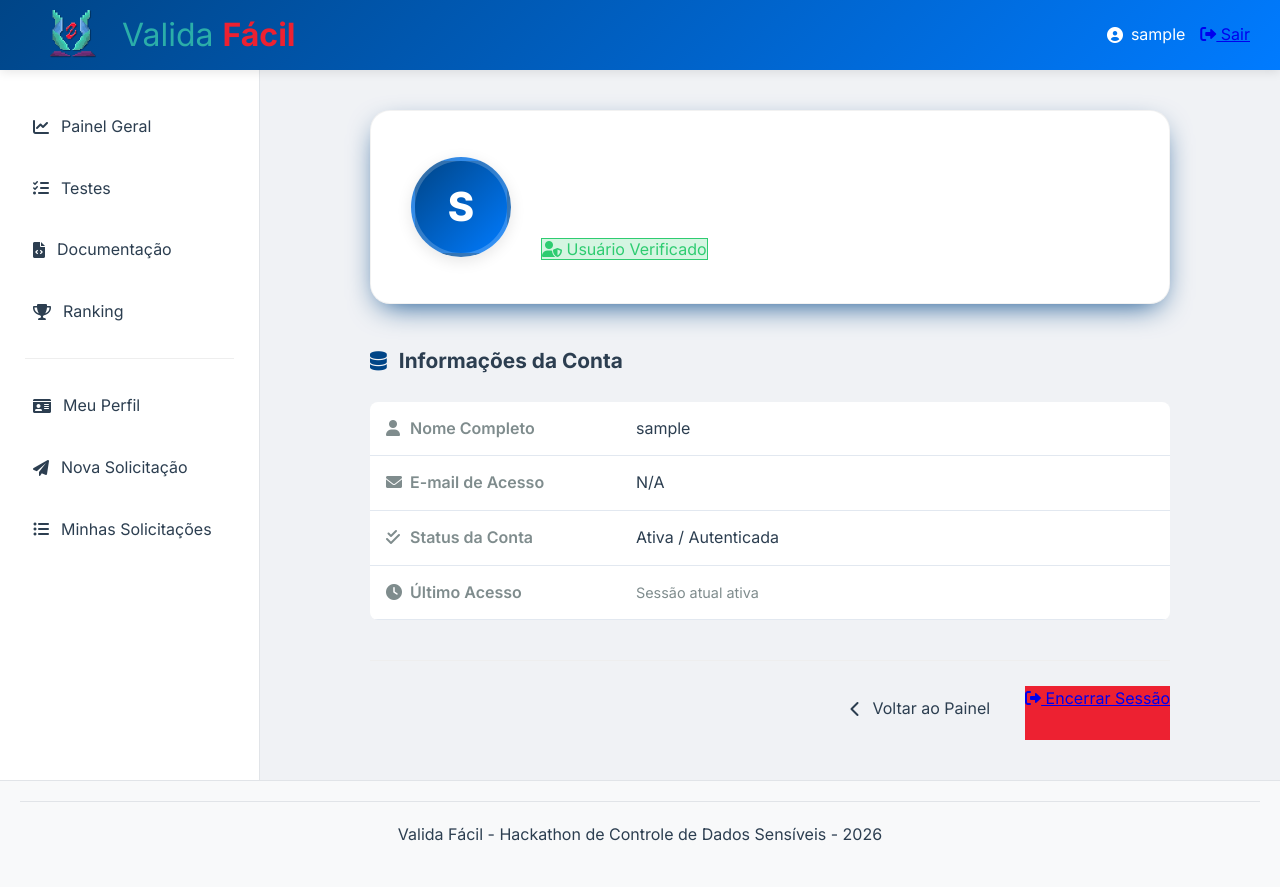
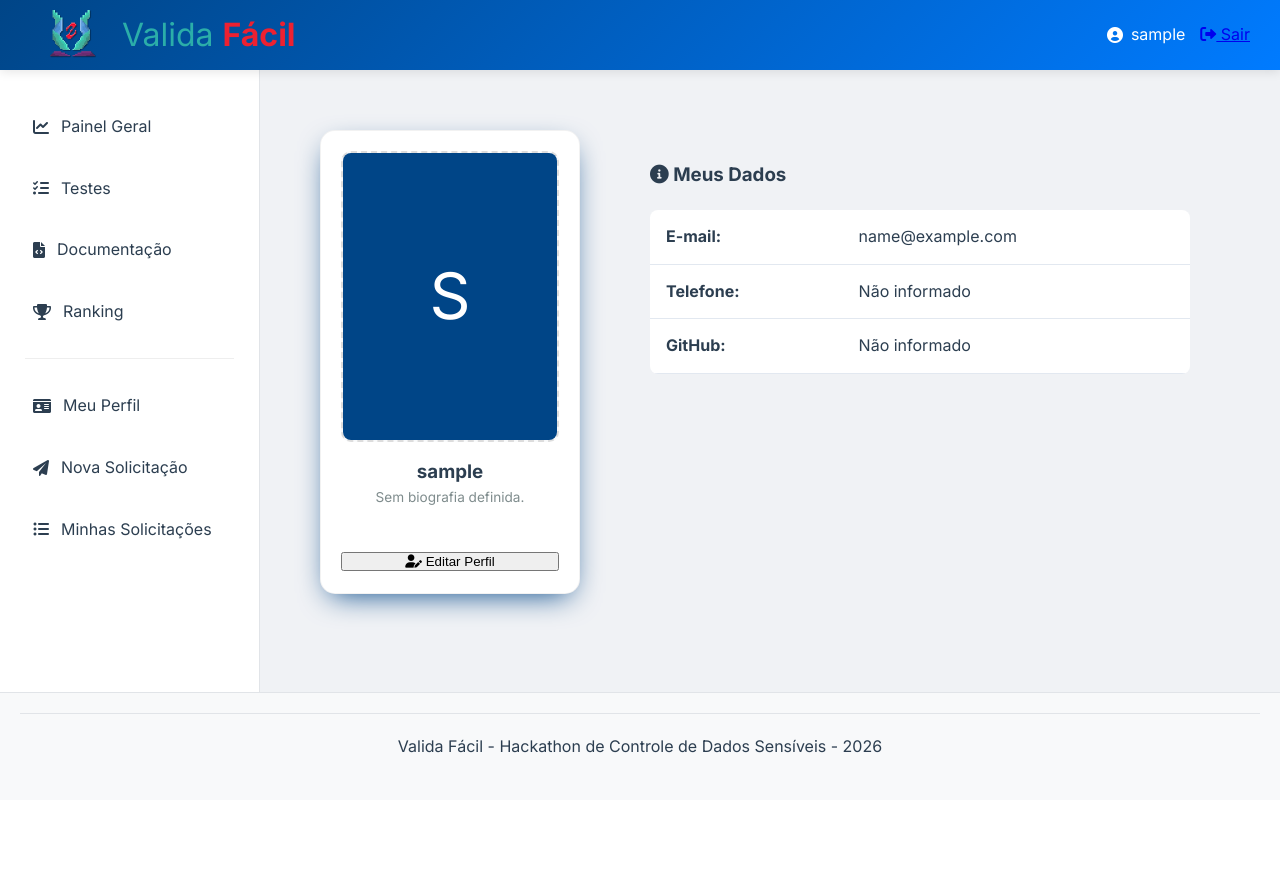
Before and after one commit to KD-Devz/Hackathon_Controle_Social_Desafio_Participa_DF, a Flask app: page /meu_perfil in a window 1280 px wide. After the commit the page ends 753 px from the top, so only its background shows below. Run offline with Flask 3, Linux system fonts and the light colour scheme; the visitor is signed in with stand-in values (Sample User, id 1); data comes from the database, SQL or seed files in the repository.

Commit message:
feat(perfil): Style, organização e dados

```diff
--- a/templates/real/pagina_detalhes_analise.html
+++ b/templates/real/pagina_detalhes_analise.html
@@ -166,8 +166,9 @@
                 <i class="fas fa-arrow-left"></i> Histórico
             </a>
 
-            <button onclick="window.print()" class="btn-primary" style="background-color: var(--text-main);">
-                <i class="fas fa-print"></i> Gerar PDF do Relatório
+            <button onclick="window.print()" class="btn btn-primary">
+                <i class="fas fa-print"></i>
+                Gerar PDF
             </button>
         </div>
     </section>
--- a/templates/real/pagina_meu_perfil.html
+++ b/templates/real/pagina_meu_perfil.html
@@ -1,77 +1,141 @@
 {% extends "base.html" %}
 
-{% block title %}Meu Perfil | Valida Fácil{% endblock %}
+{% block main %}
+    <div class="profile-container" style="display: flex; gap: 40px; align-items: flex-start; padding: 20px;">
 
-{% block main %}
-<section class="content" style="max-width: 800px; margin: 0 auto;">
-
-    <div class="card-glow" style="--card-color: var(--primary); margin-bottom: 40px; padding: 40px;">
-        <div style="display: flex; align-items: center; gap: 30px;">
-            <div class="profile-avatar" style="width: 100px; height: 100px; background: linear-gradient(135deg, var(--primary), var(--secondary)); border-radius: 50%; display: flex; align-items: center; justify-content: center; font-size: 2.5rem; color: white; font-weight: 800; border: 4px solid rgba(255,255,255,0.2); box-shadow: 0 4px 15px rgba(0,0,0,0.1);">
-                {{ session.get('user_name')[0] | upper if session.get('user_name') else 'U' }}
+        <aside class="profile-sidebar">
+            <div class="card-glow"
+                 style="--card-color: var(--primary); width: 260px; padding: 20px; text-align: center; border-radius: 15px;">
+                <div class="photo-frame">
+                    {% if usuario.foto %}
+                        <img src="{{ url_for('static', filename='uploads/' + usuario.foto) }}" class="user-photo">
+                    {% else %}
+                        <div class="user-photo-placeholder">{{ usuario.nome[0] | upper }}</div>
+                    {% endif %}
                 </div>
 
-            <div class="profile-info">
-                <div class="card-label" style="color: rgba(255,255,255,0.8);">Painel do Usuário</div>
-                <h2 style="margin: 0; font-size: 2rem; color: white; font-weight: 800;">{{ session.get('user_name') }}</h2>
-                <div style="margin-top: 8px;">
-                    <span class="badge badge-success" style="background: rgba(46, 204, 113, 0.2); color: #2ecc71; border: 1px solid #2ecc71;">
-                        <i class="fas fa-user-shield"></i> Usuário Verificado
-                    </span>
+                <h3 style="margin-top: 15px; color: var(--text-main);">{{ usuario.nome }}</h3>
+                <p class="muted"
+                   style="font-size: 0.85rem; min-height: 50px;">{{ usuario.bio or 'Sem biografia definida.' }}</p>
+
+                <button onclick="toggleEdicao()" class="btn btn-primary" style="width: 100%; margin-top: 15px;">
+                    <i class="fas fa-user-edit"></i> Editar Perfil
+                </button>
             </div>
-            </div>
-        </div>
+        </aside>
 
-        <div class="card-icon-float" style="color: rgba(255,255,255,0.1); top: 20px; right: 30px; font-size: 4rem;">
-            <i class="fas fa-id-card-alt"></i>
-        </div>
-    </div>
+        <section class="profile-details" style="flex: 1;">
 
-    <div class="analysis-result">
-        <div class="section-header" style="display: flex; align-items: center; gap: 12px; margin-bottom: 25px;">
-            <i class="fas fa-database" style="color: var(--primary); font-size: 1.2rem;"></i>
-            <h3 style="margin: 0; font-size: 1.3rem; color: var(--text-main);">Informações da Conta</h3>
-        </div>
-
+            <div id="view-info" class="glass-card" style="padding: 30px;">
+                <h3 style="margin-bottom: 20px;"><i class="fas fa-info-circle"></i> Meus Dados</h3>
                 <table class="doc-table">
-            <tbody>
                     <tr>
-                    <td style="width: 250px; font-weight: 600; color: var(--text-muted);">
-                        <i class="fas fa-user" style="width: 20px;"></i> Nome Completo
-                    </td>
-                    <td style="font-weight: 500; color: var(--text-main);">{{ session.get('user_name') }}</td>
+                        <td><strong>E-mail:</strong></td>
+                        <td>{{ usuario.email }}</td>
                     </tr>
                     <tr>
-                    <td style="font-weight: 600; color: var(--text-muted);">
-                        <i class="fas fa-envelope" style="width: 20px;"></i> E-mail de Acesso
-                    </td>
-                    <td style="font-weight: 500; color: var(--text-main);">{{ session.get('user_email', 'N/A') }}</td>
+                        <td><strong>Telefone:</strong></td>
+                        <td>{{ usuario.telefone or 'Não informado' }}</td>
                     </tr>
                     <tr>
-                    <td style="font-weight: 600; color: var(--text-muted);">
-                        <i class="fas fa-check-double" style="width: 20px;"></i> Status da Conta
-                    </td>
-                    <td>
-                        <span class="badge badge-success">Ativa / Autenticada</span>
-                    </td>
+                        <td><strong>GitHub:</strong></td>
+                        <td>{{ usuario.github or 'Não informado' }}</td>
                     </tr>
-                <tr>
-                    <td style="font-weight: 600; color: var(--text-muted);">
-                        <i class="fas fa-clock" style="width: 20px;"></i> Último Acesso
-                    </td>
-                    <td class="muted">Sessão atual ativa</td>
-                </tr>
-            </tbody>
                 </table>
             </div>
 
-    <div style="margin-top: 40px; padding-top: 25px; border-top: 1px solid #eee; display: flex; justify-content: flex-end; gap: 15px;">
-        <a href="{{ url_for('index.pagina_index') }}" class="nav-item" style="width: auto; padding: 10px 20px; background: transparent;">
-            <i class="fas fa-chevron-left"></i> Voltar ao Painel
-        </a>
-        <a href="{{ url_for('auth.logout') }}" class="btn-primary" style="background-color: var(--risco-severo);">
-            <i class="fas fa-sign-out-alt"></i> Encerrar Sessão
-        </a>
+            <div id="edit-form" class="glass-card" style="display: none; padding: 30px; animation: fadeIn 0.3s;">
+                <h3 style="margin-bottom: 20px;"><i class="fas fa-user-cog"></i> Atualizar Perfil</h3>
+                <form action="{{ url_for('perfil.atualizar_perfil') }}" method="POST" enctype="multipart/form-data">
+                    <div style="display: grid; grid-template-columns: 1fr 1fr; gap: 20px;">
+                        <div class="form-group">
+                            <label>Nome Completo</label>
+                            <input type="text" name="nome" value="{{ usuario.nome }}" class="form-input">
+                        </div>
+                        <div class="form-group">
+                            <label>Foto de Perfil</label>
+                            <input type="file" name="foto" class="form-input">
+                        </div>
+                        <div class="form-group">
+                            <label>Telefone</label>
+                            <input type="text" name="telefone" value="{{ usuario.telefone or '' }}" class="form-input">
+                        </div>
+                        <div class="form-group">
+                            <label>GitHub (Link)</label>
+                            <input type="text" name="github" value="{{ usuario.github or '' }}" class="form-input">
+                        </div>
+                        <div class="form-group" style="grid-column: span 2;">
+                            <label>Biografia</label>
+                            <textarea name="bio" class="form-input" rows="3">{{ usuario.bio or '' }}</textarea>
+                        </div>
+                    </div>
+                    <div style="margin-top: 25px; display: flex; gap: 10px;">
+                        <button type="submit" class="btn btn-success">Salvar</button>
+                        <button type="button" onclick="toggleEdicao()" class="btn btn-outline">Cancelar</button>
+                    </div>
+                </form>
             </div>
         </section>
+    </div>
+
+    <script>
+        function toggleEdicao() {
+            const form = document.getElementById('edit-form');
+            const info = document.getElementById('view-info');
+            if (form.style.display === 'none') {
+                form.style.display = 'block';
+                info.style.display = 'none';
+            } else {
+                form.style.display = 'none';
+                info.style.display = 'block';
+            }
+        }
+    </script>
+
+    <style>
+        .photo-frame {
+            width: 100%;
+            aspect-ratio: 3 / 4; /* Proporção 3x4 */
+            background: #f8f9fa;
+            border-radius: 10px;
+            overflow: hidden;
+            border: 2px dashed #ddd;
+        }
+
+        .user-photo {
+            width: 100%;
+            height: 100%;
+            object-fit: cover;
+        }
+
+        .user-photo-placeholder {
+            width: 100%;
+            height: 100%;
+            display: flex;
+            align-items: center;
+            justify-content: center;
+            font-size: 4rem;
+            background: var(--primary);
+            color: white;
+        }
+
+        .form-input {
+            width: 100%;
+            padding: 10px;
+            border-radius: 8px;
+            border: 1px solid #ddd;
+            margin-top: 5px;
+        }
+
+        @keyframes fadeIn {
+            from {
+                opacity: 0;
+                transform: translateY(10px);
+            }
+            to {
+                opacity: 1;
+                transform: translateY(0);
+            }
+        }
+    </style>
 {% endblock %}
```
Also changed, not shown: src/paginas/real/perfil.py (+80 -14 lines), src/utils/banco.py (+129 -48 lines), static/css/bottons.css (+55 -21 lines), templates/testes/pagina_teste_detalhado.html (+22 -13 lines), update_db.py (added, +38 -0 lines), static/uploads/user_1_foto.png (added). Lines whose indentation alone changed are shown as unchanged.
